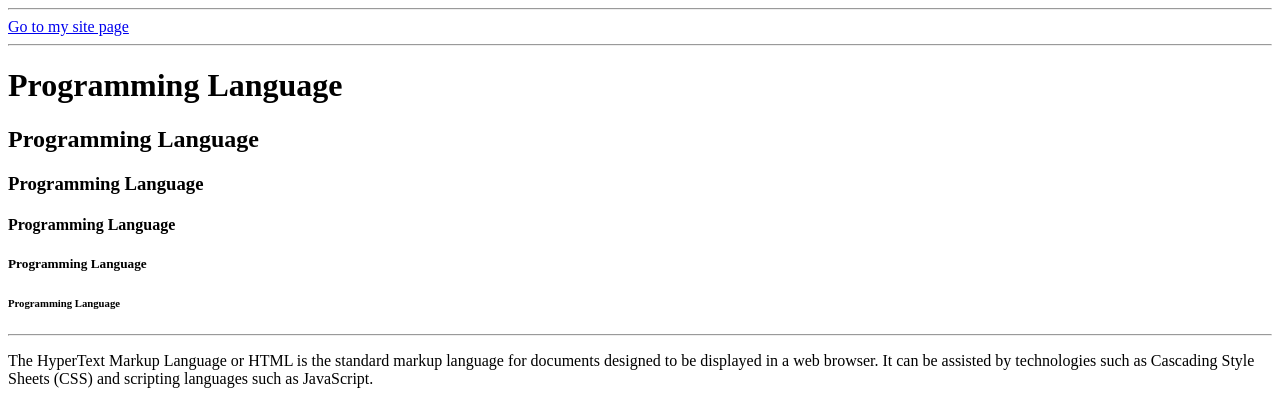
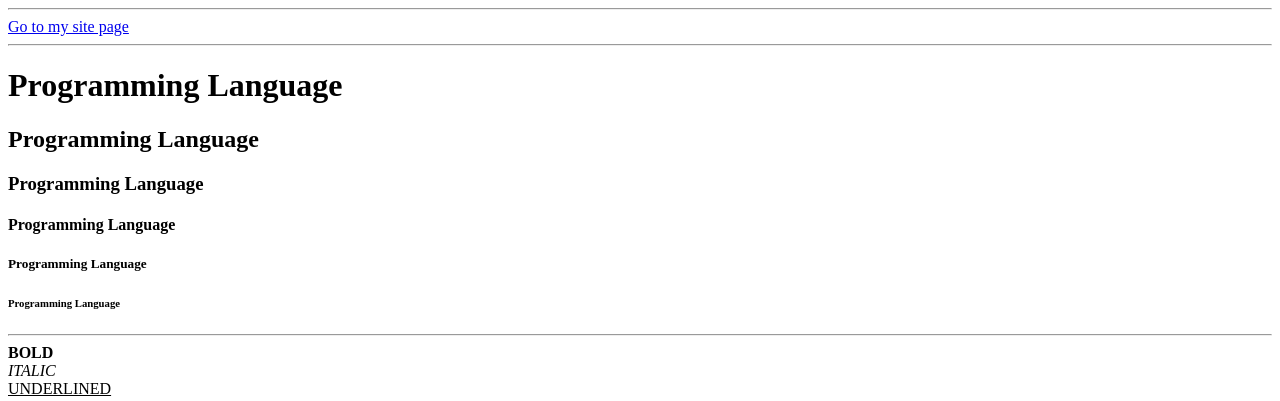
Before and after one commit to OmkarShinde1996/Basic-HTML-CSS, a plain HTML site: page index.html in a window 1280 px wide. Shown: the top 401 px of the page. Drawn offline with Linux system fonts and the light colour scheme.

Commit message:
Text style added

```diff
--- a/index.html
+++ b/index.html
@@ -18,6 +18,11 @@
         <h4>Programming Language</h4>
         <h5>Programming Language</h5>
         <h6>Programming Language</h6>
+        <hr>
+        <!-- Text style-->
+        <b>BOLD</b><br>
+        <i>ITALIC</i><br>
+        <u>UNDERLINED</u><br>
         <hr>
         <!--Paragraph Tags-->
         <p>The HyperText Markup Language or HTML is the standard markup language for documents designed to be displayed in a web browser. It can be assisted by technologies such as Cascading Style Sheets (CSS) and scripting languages such as JavaScript.</p>
```
